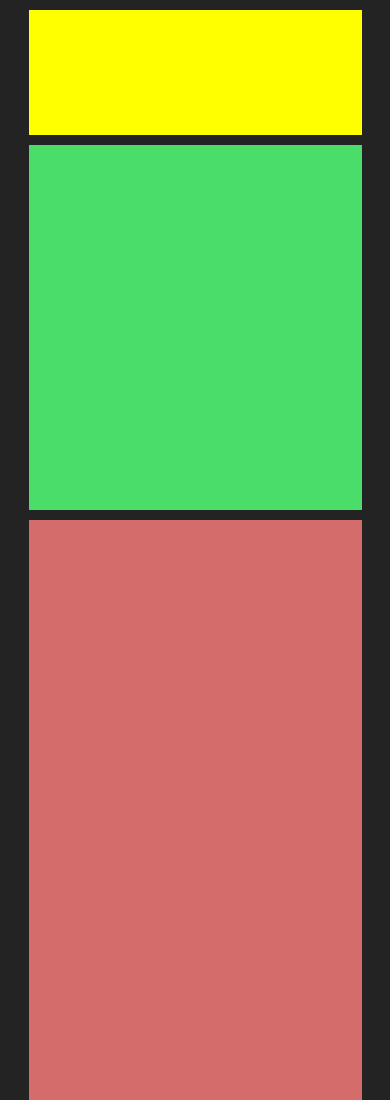
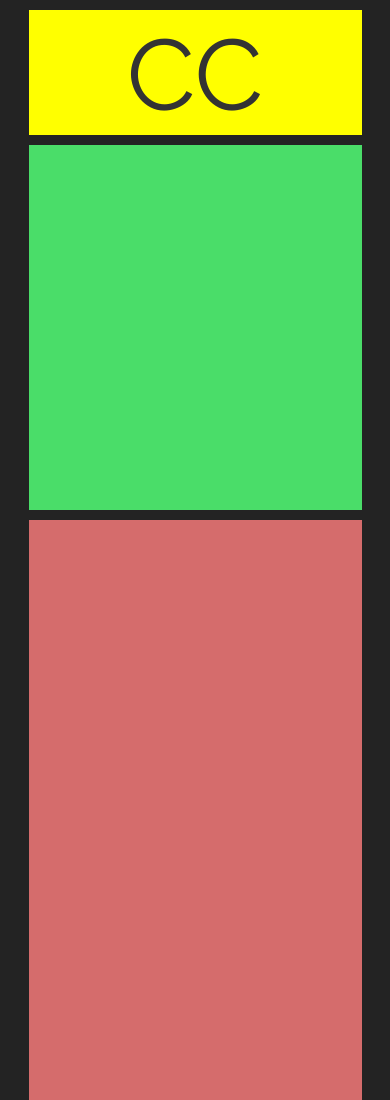
Before and after one commit to hakbar0/Crypto-Companion, a React app: page / in a window 390 px wide. Shown: the top 1100 px of the page. Built offline with nearby package versions, Linux system fonts and the light colour scheme.

Commit message:
Made title scale nicely, and used google fonts.

```diff
--- a/public/index.html
+++ b/public/index.html
@@ -11,6 +11,7 @@
     <link rel="manifest" href="%PUBLIC_URL%/manifest.json">
     <link rel="shortcut icon" href="%PUBLIC_URL%/favicon.ico">
     <link rel="stylesheet" href="https://maxcdn.bootstrapcdn.com/bootstrap/3.3.7/css/bootstrap.min.css">
+    <link href="https://fonts.googleapis.com/css?family=Raleway" rel="stylesheet">
     <!--
       Notice the use of %PUBLIC_URL% in the tags above.
       It will be replaced with the URL of the `public` folder during the build.
--- a/src/components/Homepage.js
+++ b/src/components/Homepage.js
@@ -5,7 +5,11 @@ const Homepage = () => {
   return (
     <div id="wrap">
       <div className="nested-items">
-        <div className="title"></div>
+
+        <div className="title">
+        <h3>CC</h3>
+        </div>
+
         <div className="side-nav"></div>
       </div>
       <div className="main"></div>
--- a/src/styles/Homepage.css
+++ b/src/styles/Homepage.css
@@ -35,6 +35,13 @@ body {
   height: 25%;
 }
 
+.title h3{
+  text-align: center;
+  font-size: 70px;
+  margin-top: 40px;
+  font-family: 'Raleway', sans-serif;
+}
+
 .side-nav {
   background: #4add69;
   width: 100%;
@@ -58,4 +65,9 @@ body {
     height: 500px;
     width: 100%;
   }
+  .title h3{
+    text-align: center;
+    font-size: 100px;
+    margin-top: 10px;
+  }
 }
```
